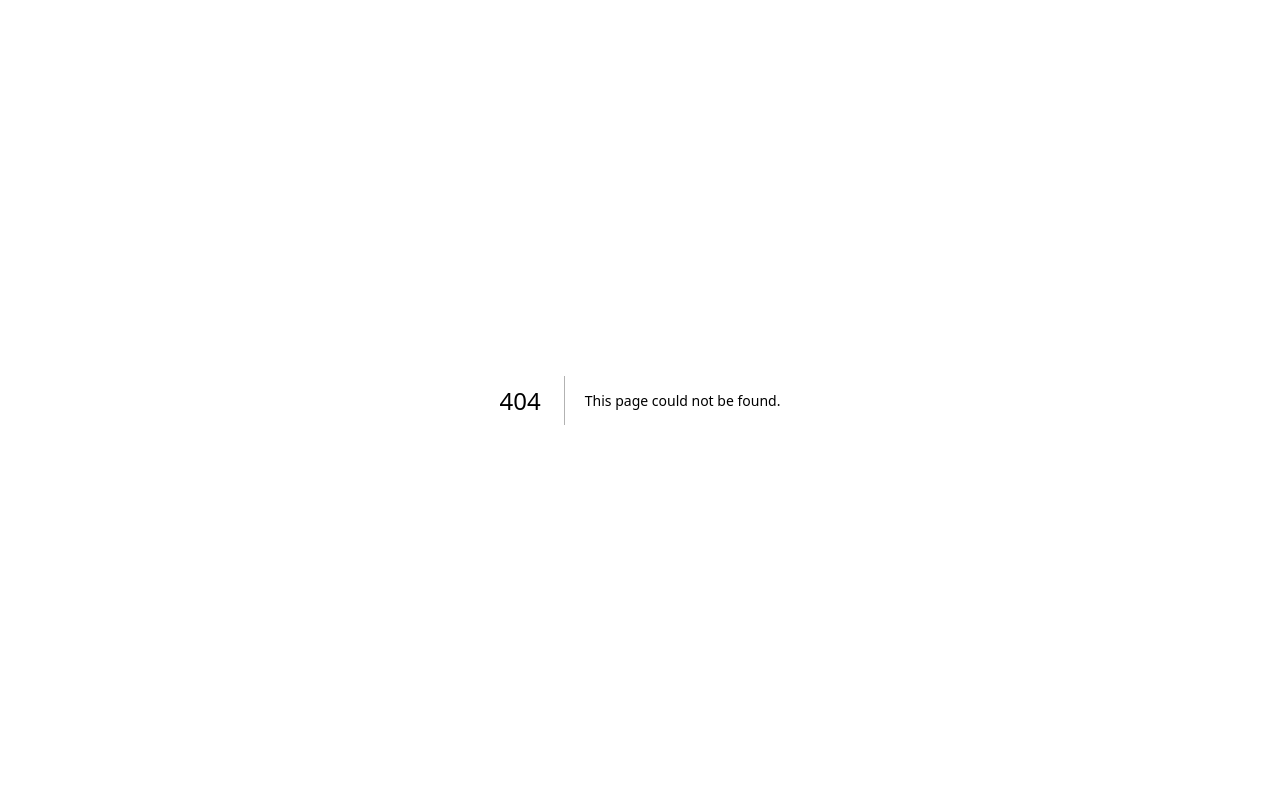
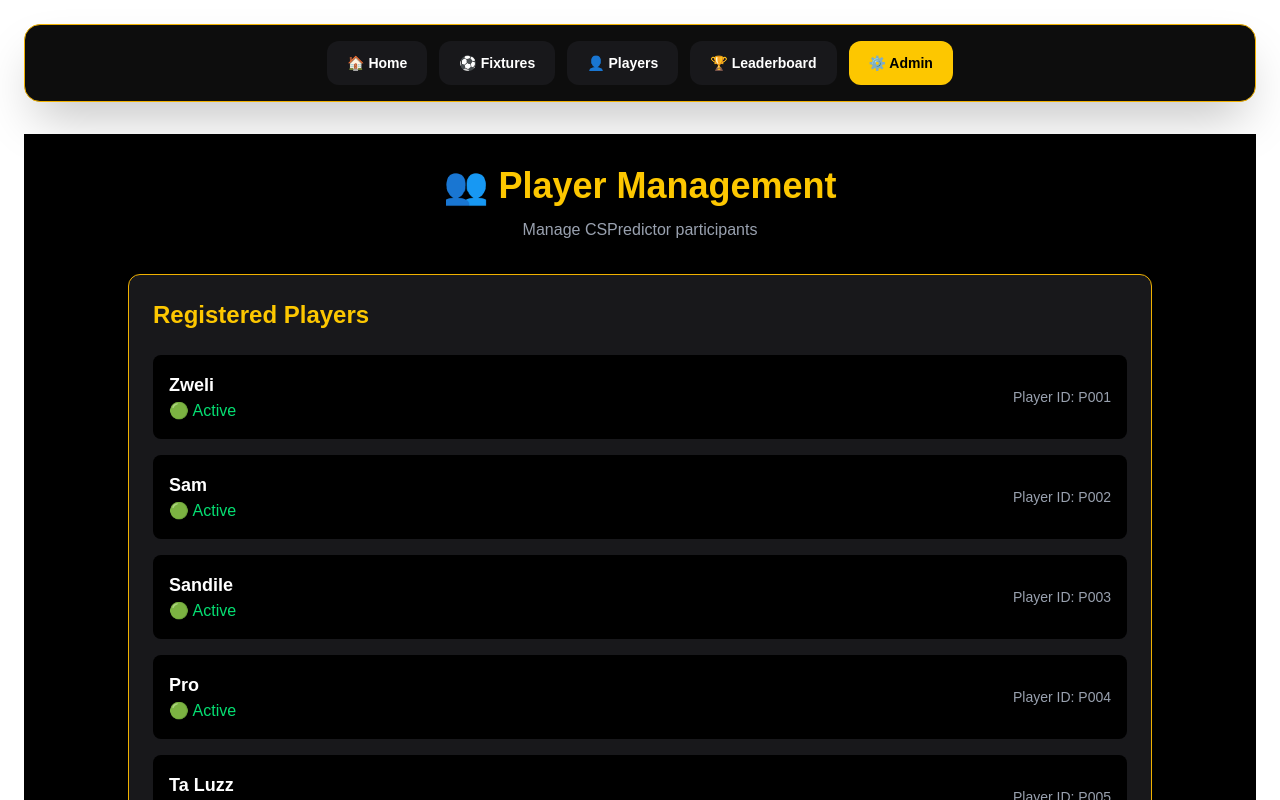
Before and after one commit to Zubula007/cspredictor, a Next.js app: page /admin/players in a window 1280 px wide. Before the commit this address had no page. Shown: the top 800 px of the page. Built offline with nearby package versions, Linux system fonts and the light colour scheme.

Commit message:
v1.6 - Results Centre UI improvements and FTTS scoring fixes

```diff
--- a/src/app/admin/page.tsx
+++ b/src/app/admin/page.tsx
@@ -1,11 +1,11 @@
 "use client";
 
-import { useEffect, useState } from "react";
 import Link from "next/link";
 
 import playerRepository from "../repositories/playerRepository";
-import fixtureRepository from "../repositories/fixtureRepository";
-import leaderboardService from "../services/leaderboardService";
+
+import { useFixtures } from "../context/FixtureContext";
+import { useLeaderboard } from "../context/LeaderboardContext";
 
 const adminCards = [
   {
@@ -36,51 +36,11 @@ const adminCards = [
 ];
 
 export default function AdminDashboardPage() {
-
   const players = playerRepository.getActivePlayers();
 
-  const [fixtures, setFixtures] = useState(
-    fixtureRepository.getAll()
-  );
+  const { fixtures } = useFixtures();
 
-
-  useEffect(() => {
-
-    const refreshFixtures = () => {
-
-      setFixtures(
-        fixtureRepository.getAll()
-      );
-
-    };
-
-
-    refreshFixtures();
-
-
-    window.addEventListener(
-      "focus",
-      refreshFixtures
-    );
-
-
-    return () => {
-
-      window.removeEventListener(
-        "focus",
-        refreshFixtures
-      );
-
-    };
-
-
-  }, []);
-
-
-
-  const leaderboard =
-    leaderboardService.getLeaderboard();
-
+  const { leaderboard } = useLeaderboard();
 
 
   const pendingResults = fixtures.filter(
@@ -90,12 +50,10 @@ export default function AdminDashboardPage() {
   ).length;
 
 
-
   const publishedResults = fixtures.filter(
     (fixture) =>
       fixture.published
   ).length;
-
 
 
   return (
@@ -103,13 +61,11 @@ export default function AdminDashboardPage() {
 
       <div className="mx-auto max-w-6xl">
 
-
         <div className="mb-10 text-center">
 
           <h1 className="text-5xl font-extrabold text-yellow-400">
             ⚙️ Admin Dashboard
           </h1>
-
 
           <p className="mt-3 text-gray-400">
             Championship Score Predictor Administration
@@ -118,83 +74,67 @@ export default function AdminDashboardPage() {
         </div>
 
 
-
         <div className="mb-10 grid gap-6 md:grid-cols-2 lg:grid-cols-5">
 
 
           <div className="rounded-2xl border border-yellow-500 bg-zinc-900 p-6 text-center">
-
             <p className="text-sm uppercase text-gray-400">
               👥 Active Players
             </p>
 
-
             <p className="mt-2 text-4xl font-bold text-yellow-400">
               {players.length}
             </p>
-
           </div>
 
 
 
           <div className="rounded-2xl border border-yellow-500 bg-zinc-900 p-6 text-center">
-
             <p className="text-sm uppercase text-gray-400">
               ⚽ Fixtures
             </p>
 
-
             <p className="mt-2 text-4xl font-bold text-yellow-400">
               {fixtures.length}
             </p>
-
           </div>
 
 
 
           <div className="rounded-2xl border border-yellow-500 bg-zinc-900 p-6 text-center">
-
             <p className="text-sm uppercase text-gray-400">
               🏆 League Leader
             </p>
-
 
             <p className="mt-2 text-xl font-bold text-yellow-400">
               {leaderboard.length > 0
                 ? leaderboard[0].player.displayName
                 : "-"}
             </p>
-
           </div>
 
 
 
           <div className="rounded-2xl border border-yellow-500 bg-zinc-900 p-6 text-center">
-
             <p className="text-sm uppercase text-gray-400">
               📢 Pending Results
             </p>
 
-
             <p className="mt-2 text-4xl font-bold text-yellow-400">
               {pendingResults}
             </p>
-
           </div>
 
 
 
           <div className="rounded-2xl border border-yellow-500 bg-zinc-900 p-6 text-center">
-
             <p className="text-sm uppercase text-gray-400">
               ✅ Published Results
             </p>
 
-
             <p className="mt-2 text-4xl font-bold text-yellow-400">
               {publishedResults}
             </p>
-
           </div>
 
 
@@ -203,8 +143,7 @@ export default function AdminDashboardPage() {
 
 
 
-        <div className="grid gap-6 md:grid-cols-2 lg:grid-cols-3">
-
+        <div className="grid gap-6 md:grid-cols-2 lg-grid-cols-3">
 
           {adminCards.map((card) => (
 
@@ -218,7 +157,6 @@ export default function AdminDashboardPage() {
                 {card.title}
               </h2>
 
-
               <p className="mt-3 text-gray-300">
                 {card.description}
               </p>
@@ -226,7 +164,6 @@ export default function AdminDashboardPage() {
             </Link>
 
           ))}
-
 
         </div>
 
--- /dev/null
+++ b/src/app/admin/players/page.tsx
@@ -0,0 +1,81 @@
+"use client";
+
+import playerRepository from "../../repositories/playerRepository";
+
+export default function AdminPlayersPage() {
+  const players = playerRepository.getAll();
+
+  return (
+    <main className="min-h-screen bg-black p-8 text-white">
+
+      <div className="mx-auto max-w-5xl">
+
+        <h1 className="text-center text-4xl font-extrabold text-yellow-400">
+          👥 Player Management
+        </h1>
+
+        <p className="mt-3 text-center text-gray-400">
+          Manage CSPredictor participants
+        </p>
+
+
+        <div className="mt-8 rounded-xl border border-yellow-500 bg-zinc-900 p-6">
+
+          <h2 className="mb-6 text-2xl font-bold text-yellow-400">
+            Registered Players
+          </h2>
+
+
+          {players.map((player) => (
+
+            <div
+              key={player.id}
+              className="mb-4 flex items-center justify-between rounded-lg bg-black p-4"
+            >
+
+              <div>
+
+                <p className="text-lg font-bold">
+                  {player.displayName}
+                </p>
+
+                <p
+                  className={
+                    player.active
+                      ? "text-green-400"
+                      : "text-red-400"
+                  }
+                >
+                  {player.active
+                    ? "🟢 Active"
+                    : "🔴 Disabled"}
+                </p>
+
+              </div>
+
+
+              <div className="text-sm text-gray-400">
+                Player ID: {player.id}
+              </div>
+
+
+            </div>
+
+          ))}
+
+
+          {players.length === 0 && (
+            <p className="text-center text-gray-400">
+              No players available.
+            </p>
+          )}
+
+
+        </div>
+
+
+      </div>
+
+    </main>
+  );
+}
--- a/src/app/admin/results/page.tsx
+++ b/src/app/admin/results/page.tsx
@@ -4,9 +4,9 @@ import { useEffect, useMemo, useState } from "react";
 import { useRouter, useSearchParams } from "next/navigation";
 
 import fixtureService from "../../services/fixtureService";
-import predictionService from "../../services/predictionService";
 
 import { useFixtures } from "../../context/FixtureContext";
+import { useLeaderboard } from "../../context/LeaderboardContext";
 
 import {
   FirstTeamToScore,
@@ -17,6 +17,7 @@ export default function AdminResultsPage() {
   const router = useRouter();
 
   const { fixtures, refreshFixtures } = useFixtures();
+  const { refreshLeaderboard } = useLeaderboard();
 
   const searchParams = useSearchParams();
 
@@ -41,7 +42,9 @@ export default function AdminResultsPage() {
   }, [fixtureFromUrl]);
 
   const selectedFixture =
-    fixtureService.getById(selectedFixtureId);
+    fixtures.find(
+      (fixture) => fixture.id === selectedFixtureId
+    );
 
   const availableFTTS = useMemo(() => {
     if (homeScore === 0 && awayScore === 0) {
@@ -113,6 +116,8 @@ export default function AdminResultsPage() {
     }
 
     refreshFixtures();
+
+    refreshLeaderboard();
 
     setMessage(
       `Result published successfully ✅ ${result.summary.predictionsScored} predictions scored`
--- a/src/app/components/FixtureCard.tsx
+++ b/src/app/components/FixtureCard.tsx
@@ -72,9 +72,7 @@ export default function FixtureCard({
     const scoreSelected = true;
 
     if (homeScore === 0 && awayScore === 0) {
-      if (firstTeamToScore !== "NONE") {
-        firstTeamToScore = null;
-      }
+  firstTeamToScore = "NONE";
 } else if (homeScore === 0) {
   if (
     firstTeamToScore === "HOME" ||
@@ -109,6 +107,12 @@ export default function FixtureCard({
     status === "Live" ||
     status === "Completed" ||
     status === "Cancelled";
+console.log({
+  homeTeam,
+  status,
+  locked,
+  interactionLocked,
+});
 
   const increaseHome = () => {
     if (interactionLocked) return;
@@ -211,8 +215,23 @@ export default function FixtureCard({
   const correctFTTS =
   result &&
   correctResult &&
-    userPrediction.firstTeamToScore !== null &&
-    userPrediction.firstTeamToScore !== "NONE";
+  (
+    (result.homeScore === 0 &&
+      result.awayScore === 0 &&
+      userPrediction.firstTeamToScore === "NONE") ||
+
+    (result.homeScore > 0 &&
+      result.awayScore === 0 &&
+      userPrediction.firstTeamToScore === "HOME") ||
+
+    (result.awayScore > 0 &&
+      result.homeScore === 0 &&
+      userPrediction.firstTeamToScore === "AWAY") ||
+
+    (result.homeScore > 0 &&
+      result.awayScore > 0 &&
+      userPrediction.firstTeamToScore !== "NONE")
+  );
 
 const totalPoints =
     exactScore
--- a/src/app/components/Navbar.tsx
+++ b/src/app/components/Navbar.tsx
@@ -6,32 +6,71 @@ import { usePathname } from "next/navigation";
 export default function Navbar() {
   const pathname = usePathname();
 
-  const linkClass = (path: string) =>
-    `rounded-lg px-4 py-2 font-semibold transition ${
-      pathname === path
-        ? "bg-yellow-400 text-black"
-        : "text-white hover:bg-zinc-800"
-    }`;
+  function linkClass(path: string) {
+    const active =
+      path === "/"
+        ? pathname === "/"
+        : pathname.startsWith(path);
+
+    return `
+      flex items-center justify-center
+      rounded-xl
+      px-5
+      py-3
+      text-sm
+      font-bold
+      transition-all
+      duration-200
+      ${
+        active
+          ? "bg-yellow-400 text-black shadow-lg"
+          : "bg-zinc-900 text-white hover:bg-yellow-500 hover:text-black"
+      }
+    `;
+  }
 
   return (
-    <nav className="mb-8 rounded-2xl border border-yellow-500 bg-zinc-900 p-4 shadow-xl">
+    <nav className="sticky top-0 z-50 mb-8 rounded-2xl border border-yellow-500 bg-black/95 p-4 shadow-2xl backdrop-blur">
+
       <div className="flex flex-wrap items-center justify-center gap-3">
-        <Link href="/" className={linkClass("/")}>
+
+        <Link
+          href="/"
+          className={linkClass("/")}
+        >
           🏠 Home
         </Link>
 
-        <Link href="/player" className={linkClass("/player")}>
-          👤 Profile
+        <Link
+          href="/fixtures"
+          className={linkClass("/fixtures")}
+        >
+          ⚽ Fixtures
         </Link>
 
-        <Link href="/leaderboard" className={linkClass("/leaderboard")}>
+        <Link
+          href="/player"
+          className={linkClass("/player")}
+        >
+          👤 Players
+        </Link>
+
+        <Link
+          href="/leaderboard"
+          className={linkClass("/leaderboard")}
+        >
           🏆 Leaderboard
         </Link>
 
-        <Link href="/admin" className={linkClass("/admin")}>
+        <Link
+          href="/admin"
+          className={linkClass("/admin")}
+        >
           ⚙️ Admin
         </Link>
+
       </div>
+
     </nav>
   );
 }
--- a/src/app/context/FixtureContext.tsx
+++ b/src/app/context/FixtureContext.tsx
@@ -29,16 +29,30 @@ export function FixtureProvider({
 }: {
   children: ReactNode;
 }) {
-  const [fixtures, setFixtures] = useState(
-    fixtureRepository.getAll()
+  const [fixtures, setFixtures] = useState<Fixture[]>(
+    () => fixtureRepository.getAll()
   );
 
+  /**
+   * Reload fixtures from the repository
+   * Used after:
+   * - publishing results
+   * - editing fixtures
+   * - changing fixture status
+   */
   function refreshFixtures() {
+    const updatedFixtures =
+      fixtureRepository.getAll();
+
     setFixtures([
-      ...fixtureRepository.getAll(),
+      ...updatedFixtures,
     ]);
   }
 
+  /**
+   * Update one fixture and immediately
+   * refresh the global fixture state
+   */
   function updateFixture(
     fixtureId: string,
     updates: Partial<Fixture>
@@ -48,9 +62,7 @@ export function FixtureProvider({
       updates
     );
 
-    setFixtures([
-      ...fixtureRepository.getAll(),
-    ]);
+    refreshFixtures();
   }
 
   return (
--- /dev/null
+++ b/src/app/context/LeaderboardContext.tsx
@@ -0,0 +1,86 @@
+"use client";
+
+import {
+  createContext,
+  useContext,
+  useState,
+  ReactNode,
+} from "react";
+
+import leaderboardService from "../services/leaderboardService";
+
+import type { LeaderboardEntry } from "../services/leaderboardService";
+
+
+type LeaderboardContextType = {
+  leaderboard: LeaderboardEntry[];
+
+  refreshLeaderboard: () => void;
+};
+
+
+const LeaderboardContext =
+  createContext<LeaderboardContextType | null>(null);
+
+
+
+export function LeaderboardProvider({
+  children,
+}: {
+  children: ReactNode;
+}) {
+
+  const [leaderboard, setLeaderboard] =
+    useState<LeaderboardEntry[]>(
+      () => leaderboardService.getLeaderboard()
+    );
+
+
+
+  function refreshLeaderboard() {
+
+    const updatedLeaderboard =
+      leaderboardService.getLeaderboard();
+
+
+    setLeaderboard([
+      ...updatedLeaderboard,
+    ]);
+
+  }
+
+
+
+  return (
+    <LeaderboardContext.Provider
+      value={{
+        leaderboard,
+        refreshLeaderboard,
+      }}
+    >
+      {children}
+    </LeaderboardContext.Provider>
+  );
+
+}
+
+
+
+export function useLeaderboard() {
+
+  const context =
+    useContext(LeaderboardContext);
+
+
+  if (!context) {
+
+    throw new Error(
+      "useLeaderboard must be used inside LeaderboardProvider"
+    );
+
+  }
+
+
+  return context;
+
+}
--- a/src/app/layout.tsx
+++ b/src/app/layout.tsx
@@ -4,6 +4,9 @@ import { Geist, Geist_Mono } from "next/font/google";
 import "./globals.css";
 
 import { FixtureProvider } from "./context/FixtureContext";
+import { LeaderboardProvider } from "./context/LeaderboardContext";
+
+import Navbar from "./components/Navbar";
 
 const geistSans = Geist({
   variable: "--font-geist-sans",
@@ -28,10 +31,15 @@ export default function RootLayout({
   return (
     <html lang="en">
       <body
-        className={`${geistSans.variable} ${geistMono.variable} antialiased`}
+        className={`${geistSans.variable} ${geistMono.variable} antialiased bg-black`}
       >
         <FixtureProvider>
-          {children}
+          <LeaderboardProvider>
+            <div className="mx-auto max-w-7xl px-6 py-6">
+              <Navbar />
+              {children}
+            </div>
+          </LeaderboardProvider>
         </FixtureProvider>
       </body>
     </html>
--- a/src/app/leaderboard/page.tsx
+++ b/src/app/leaderboard/page.tsx
@@ -1,20 +1,9 @@
 "use client";
 
-import { useEffect, useState } from "react";
-import leaderboardService, {
-  type LeaderboardEntry,
-} from "../services/leaderboardService";
+import { useLeaderboard } from "../context/LeaderboardContext";
 
 export default function LeaderboardPage() {
-  const [leaderboard, setLeaderboard] = useState<
-    LeaderboardEntry[]
-  >([]);
-
-  useEffect(() => {
-    setLeaderboard(
-      leaderboardService.getLeaderboard()
-    );
-  }, []);
+  const { leaderboard } = useLeaderboard();
 
   const getMedal = (rank: number) => {
     if (rank === 1) return "🥇";
@@ -93,13 +82,15 @@ export default function LeaderboardPage() {
                   </td>
 
 
-                  <td className="
-                    p-4
-                    text-center
-                    text-xl
-                    font-bold
-                    text-yellow-400
-                  ">
+                  <td
+                    className="
+                      p-4
+                      text-center
+                      text-xl
+                      font-bold
+                      text-yellow-400
+                    "
+                  >
                     {entry.totalPoints} pts
                   </td>
 
--- a/src/app/page.tsx
+++ b/src/app/page.tsx
@@ -18,7 +18,6 @@ import { isFixtureLocked } from "./lib/predictionLock";
 
 import type { Prediction as SavedPrediction } from "./types/prediction";
 import leaderboardService from "./services/leaderboardService";
-import Navbar from "./components/Navbar";
 
 type FTTSOption = "HOME" | "AWAY" | "NONE" | null;
 const UI_PREDICTIONS_KEY = "csp-ui-predictions";
@@ -283,17 +282,40 @@ setMounted(true);
 }, []);
 
 useEffect(() => {
-  localStorage.setItem("csp-player", playerName);
+  const savedPlayer = localStorage.getItem("csp-player");
+  const savedPredictions = localStorage.getItem(UI_PREDICTIONS_KEY);
+  const savedSubmitted = localStorage.getItem("csp-submitted");
+  const savedSubmittedAt = localStorage.getItem("csp-submittedAt");
 
-  localStorage.setItem(
-    UI_PREDICTIONS_KEY,
-    JSON.stringify(predictions)
-  );
+  if (savedPlayer) {
+    setPlayerName(savedPlayer);
+  }
 
+  if (savedPredictions) {
+    try {
+      setPredictions(JSON.parse(savedPredictions));
+    } catch {
+      console.error("Unable to load saved predictions.");
+    }
+  }
+
+  if (savedSubmitted === "true") {
+    setSubmitted(true);
+  }
+
+  if (savedSubmittedAt) {
+    setSubmittedAt(savedSubmittedAt);
+  }
+
+  setMounted(true);
+}, []);
+
+useEffect(() => {
   setLeaderboard(
     leaderboardService.getLeaderboard()
   );
 }, [playerName, predictions]);
+
 useEffect(() => {
   setLeaderboard(
     leaderboardService.getLeaderboard()
@@ -309,7 +331,6 @@ return (
   <main className="min-h-screen bg-black px-6 py-10 text-white">
 
       <div className="mx-auto max-w-5xl">
-<Navbar />
 
         <div className="mb-10 rounded-3xl border border-yellow-500 bg-gradient-to-b from-zinc-900 to-black p-8 shadow-2xl">
 
--- a/src/app/player/page.tsx
+++ b/src/app/player/page.tsx
@@ -2,8 +2,7 @@
 
 export default function PlayerPage() {
   return (
-    <main className="min-h-screen bg-black text-white p-8">
-
+    <main className="min-h-screen bg-black p-8 text-white">
       <div className="mx-auto max-w-5xl">
 
         <h1 className="text-center text-4xl font-extrabold text-yellow-400">
@@ -11,11 +10,10 @@ export default function PlayerPage() {
         </h1>
 
         <p className="mt-4 text-center text-gray-400">
-          Coming in v1.7...
+          Player profile and statistics will be available in a future update.
         </p>
 
       </div>
-
     </main>
   );
 }
```
Also changed, not shown: src/app/data/fixtures.ts (line endings or trailing spaces). Lines whose indentation alone changed are shown as unchanged.
